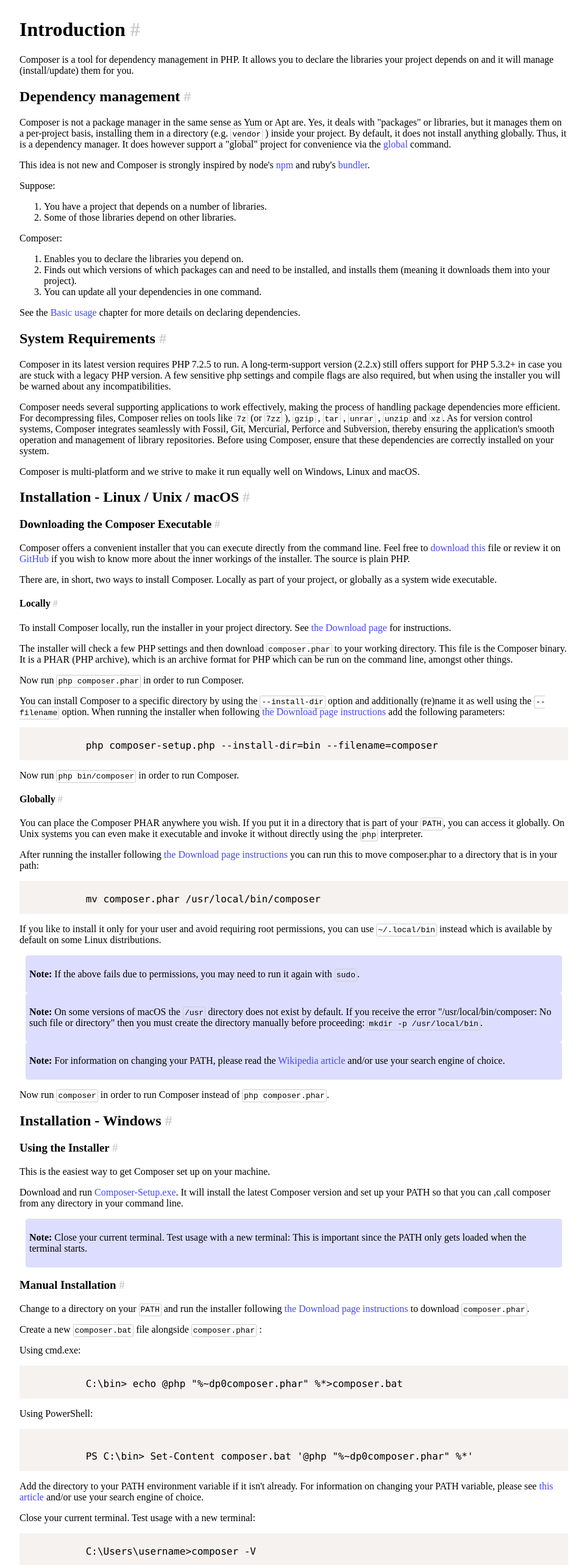
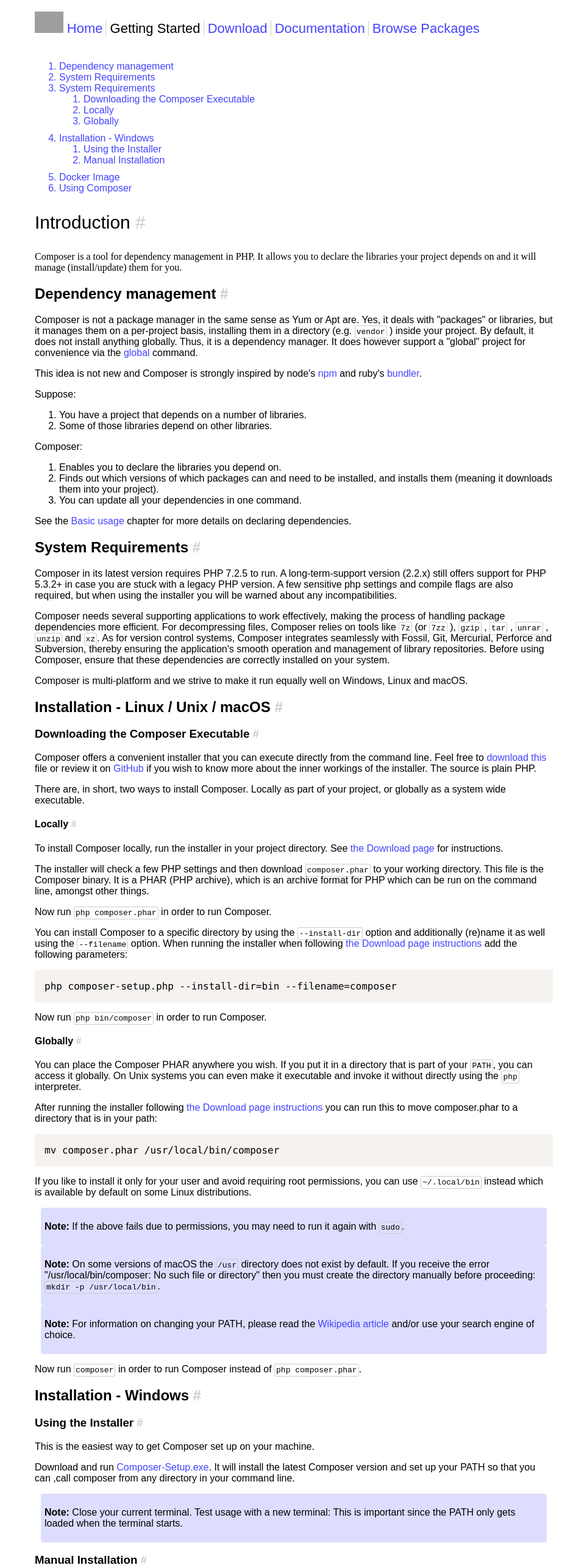
Before and after one commit to musaowoade12-cloud/getcomposer.org, a plain HTML site: page index.html in a window 1280 px wide. Shown: the top 2567 px of the page at 61% size, without its empty margins (158-1121 px from the left). Drawn offline with Linux system fonts and the light colour scheme; grey boxes are pictures that could not be loaded.

Commit message:
new tags added

```diff
--- a/index.html
+++ b/index.html
@@ -3,17 +3,17 @@
 <head>
     <meta charset="UTF-8">
     <meta name="viewport" content="width=device-width, initial-scale=1.0">
-    <title>Document</title>
+    <title>Assignment/get-composer</title>
 </head>
 <body>
     <style>
-        div{
+        .all{
             border: 1px solid white;
             margin: auto;
-            width: 900px;
+            width: 850px;
         }
         section{
-            font-family: helvetica (arial);
+            font-family: sans-serif;
         }
         header{
             font-family: helvetica (arial);
@@ -37,8 +37,7 @@
         }
         .pro{
             background-color: #f5f2f0;
-            padding-top: 20px;
-            overflow: auto;
+            border: 1px solid #f5f2f0;
         }
         .php{
             margin-left: 15px;
@@ -54,20 +53,85 @@
         }
         .use{
             text-align: center;
-            margin: 40px;
+            margin: 30px;
         }
         .me{
             text-align: center;
         }
-        footer{
+        .step{
+            margin: 60px 15px 10px auto;
+            font-size: 11.05px;
+            text-align: center;
+            color: #646464;
+            font-family: sans-serif;
+        }
+        .who{
+            color: #4444ff;
+            font-family: sans-serif;
+            font-size: 22px;
+            cursor: pointer;
+        }
+        .home{
+            border-right: 1px solid #cccccc;
+            padding-right: 5px;
+            /* height: 20%; */
+        }
+        .start{
+            color: black;
+            border-right: 1px solid #cccccc;
+            padding-right: 5px;
+            /* height: 20%; */
+        }
+        .load{
+            border-right: 1px solid #cccccc;
+            padding-right: 5px;
+        }
+        .docu{
+            border-right: 1px solid #cccccc;
+            padding-right: 5px;
+        }
+        .list{
+            color: #4444ff;
+            cursor: pointer;
             margin-top: 40px;
-            font-size: x-small;
-            text-align: center;
+            font-family: sans-serif;
+        }
+        .last{
+            margin-top: 10px;
+        }
+        .intro{
+            font-family: sans-serif;
+            font-size: 30px;
         }
     </style>
-    <div>
+    <div class="all">
+        <nav class="who">
+            <img src="https://getcomposer.org/img/logo-composer-transparent.png" alt="" style="height: 35px; margin-top: 10px;">
+            <span class="home">Home</span>
+            <span class="start">Getting Started</span>
+            <span class="load">Download</span>
+            <span class="docu">Documentation</span>
+            <span class="pack">Browse Packages</span>
+        </nav>
+        <ol class="list">
+            <li>Dependency management</li>
+            <li>System Requirements</li>
+            <li>System Requirements</li>
+            <ol>
+                <li>Downloading the Composer Executable</li>
+                <li>Locally</li>
+                <li>Globally</li>
+            </ol>
+            <li class="last">Installation - Windows</li>
+            <ol >
+                <li>Using the Installer</li>
+                <li>Manual Installation</li>
+            </ol>
+            <li class="last">Docker Image</li>
+            <li>Using Composer</li>
+        </ol>
      <header>
-        <h1>Introduction <a href="" class="hash">#</a></h1>
+        <p class="intro">Introduction <a href="" class="hash">#</a></p>
         <p>Composer is a tool for dependency management in PHP. It allows you to declare the
            libraries your project depends on and it will manage (install/update) them for you.
         </p>
@@ -136,9 +200,11 @@
             (re)name it as well using the <code class="cod">--filename</code> option. When running the installer when
             following <a href="#" class="nd"> the Download page instructions</a> add the following parameters:
         </p>
-        <pre class="pro" tabindex="0">
-            <code class="php">php composer-setup.php --install-dir=bin --filename=composer</code>
-        </pre>
+
+        <div class="pro">
+            <p class="php">php composer-setup.php --install-dir=bin --filename=composer</p>
+        </div>
+
         <p>Now run <code class="cod">php bin/composer</code> in order to run Composer.</p>
         <h4>Globally <a href="" class="hash">#</a></h4>
         <p>You can place the Composer PHAR anywhere you wish. If you put it in a directory that
@@ -148,9 +214,9 @@
         <p>After running the installer following <a href="#" class="nd">the Download page instructions</a> you can run
             this to move composer.phar to a directory that is in your path:
         </p>
-        <pre class="pro">
-            <code class="php">mv composer.phar /usr/local/bin/composer</code>
-        </pre>
+        <div class="pro">
+            <p class="php">mv composer.phar /usr/local/bin/composer</p>
+        </div>
         <p>If you like to install it only for your user and avoid requiring
             root permissions, you can use <code class="cod">~/.local/bin</code> instead which is available
             by default on some Linux distributions.
@@ -195,16 +261,16 @@
         <p>Create a new <code class="cod">composer.bat</code> file alongside <code class="cod">composer.phar</code> :</p>
         <p>Using cmd.exe:</p>
 
-        <pre class="pro">
-            <code class="php">C:\bin> echo @php "%~dp0composer.phar" %*>composer.bat</code>
-        </pre>
+        <div class="pro">
+            <p class="php">C:\bin> echo @php "%~dp0composer.phar" %*>composer.bat</p>
+        </div>
 
         <p>Using PowerShell:</p>
 
-        <pre class="pro">
+        <div class="pro">
 
-            <code class="php">PS C:\bin> Set-Content composer.bat '@php "%~dp0composer.phar" %*'</code>
-        </pre>
+            <p class="php">PS C:\bin> Set-Content composer.bat '@php "%~dp0composer.phar" %*'</p>
+        </div>
 
         <p>Add the directory to your PATH environment variable if it isn't already. For
             information on changing your PATH variable, please see <a href="#" class="nd">this article</a> and/or
@@ -212,12 +278,12 @@
         </p>
         <p>Close your current terminal. Test usage with a new terminal:</p>
 
-        <pre class="pro">
-            <code class="php">C:\Users\username>composer -V</code>
-        </pre>
-        <pre class="pro">
-            <code class="php">Composer version 2.4.0 2022-08-16 16:10:48</code>
-        </pre>
+        <div class="pro">
+            <p class="php">C:\Users\username>composer -V</p>
+        </div>
+        <div class="pro" style="margin-top: 10px;">
+            <p class="php">Composer version 2.4.0 2022-08-16 16:10:48</p>
+        </div>
      </section>
 
      <section>
@@ -227,20 +293,21 @@
         </p>
         <p>Example usage:</p>
 
-        <pre class="pro">
-            <code class="php">docker pull composer/composer</code>
-            <code class="php">docker run --rm -it -v "$(pwd):/app" composer/composer install</code>
-        </pre>
+        <div class="pro">
+            <p class="php">docker pull composer/composer</p>
+            <p class="php">docker run --rm -it -v "$(pwd):/app" composer/composer install</p>
+        </div>
 
         <p>To add Composer to an existing <b>Dockerfile</b> you can simply copy binary file from pre-built, low-size images:</p>
-        <pre class="pro">
-            <code class="php"># Latest release</code>
-            <code class="php">COPY --from=composer/composer:latest-bin /composer /usr/bin/composer</code>
-            <p>
-                <code class="php"># Specific release</code>
-                <code class="php">COPY --from=composer/composer:2-bin /composer /usr/bin/composer</code>
-            </p>
-        </pre>
+        <div class="pro">
+            <p class="php"># Latest release</p>
+            <p class="php">COPY --from=composer/composer:latest-bin /composer /usr/bin/composer</p>
+
+            <!-- <p style="margin-top: 15;"> -->
+                <p class="php" style="margin-top: 30px;"># Specific release</p>
+                <p class="php">COPY --from=composer/composer:2-bin /composer /usr/bin/composer</p>
+            <!-- </p> -->
+        </div>
 
         <p><b>Note:</b> you need to manually install other runtime dependencies inside your image when using this method; see also
             <a href=" https://github.com/composer/composer/blob/main/README.md#binary-dependencies" class="nd">
@@ -259,9 +326,11 @@
         <p class="use">
             <a href="#" class="nd">Basic usage</a> →
         </p>
-        <p class="me">Found a typo? Something is wrong in this documentation? <a href="#" class="nd">Fork and edit</a> it!</p>
+
+        <p class="me"><img src="./github-AAKPZVQV.gif" alt="" style="padding-top: 5px;">Found a typo? Something is wrong in
+            this documentation? <a href="#" class="nd">Fork and edit</a> it!</p>
      </section>
-     <footer>Composer and all content on this site are released under the <a href="#" class="nd">MIT license</a>.</footer>
+     <footer class="step">Composer and all content on this site are released under the <a href="#" class="nd">MIT license</a>.</footer>
     </div>
 </body>
 </html>
```
Also changed, not shown: github-AAKPZVQV.gif (added).
